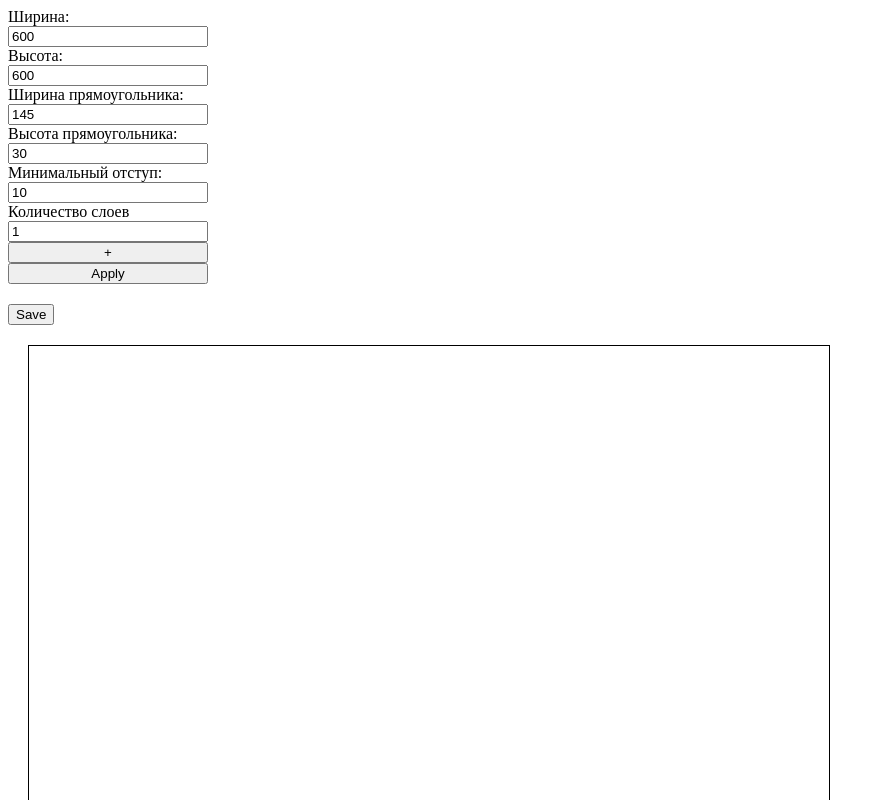
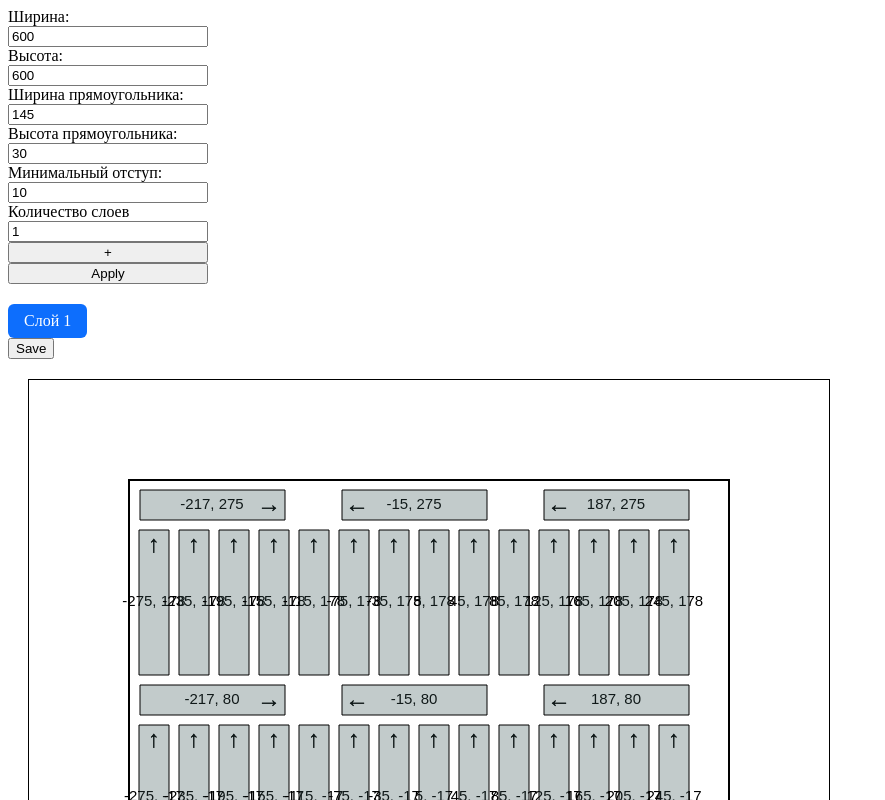
Before and after one commit to Ringyokoo/VSCode, a plain HTML site: page Rectangle.html in a window 1280 px wide. Shown: the top 800 px of the page, without its empty margins (0-885 px from the left). Drawn offline with Linux system fonts and the light colour scheme.

Commit message:
Добавлена функция для отступов дополнительных прямоугольников

```diff
--- a/Rectangle.html
+++ b/Rectangle.html
@@ -148,20 +148,48 @@
         function float2int(value) {
             return value | 0; // Побитывая операция
         }
+        function filterAndSortElements(arr, widthProp, sortProp) {
+            return arr
+                .filter(item => item.width !== widthProp)
+                .sort((a, b) => a[sortProp] - b[sortProp]);
+        }
 
-        function getInent(arr1Layer) {
-            let dopArr = arr1Layer.filter(item => item.width != rectWidth);
-            let otherRow = dopArr[0].row;
-            let count = 0;
-            for(let i = 0; i < dopArr.length; i++){
-                if(dopArr[i + 1].row != otherRow){
-                    otherRow = dopArr[i + 1].row;
-                    count -= i;
+        function calculateSpacing(lastElement, element, widthOrHeightProp, positionProp, startIndex, endIndex) {
+            const totalGap = lastElement[positionProp] + float2int(lastElement[widthOrHeightProp] / 2)
+                - (element[positionProp] + float2int(element[widthOrHeightProp] / 2));
+            return float2int(totalGap / (endIndex - startIndex));
+        }
+
+        function updateElementPositions(arr1Layer, widthOrHeightProp, rowOrColumnProp, positionProp) {
+            // Найдите последний элемент с нужной шириной
+            const normalLastRec = arr1Layer.findLast(item => item.width === rectWidth);
+
+            // Отфильтруйте и отсортируйте элементы
+            const filteredAndSortedElements = filterAndSortElements(arr1Layer, rectWidth, rowOrColumnProp);
+
+            if (filteredAndSortedElements.length === 0) return; // Если нет элементов для обработки
+
+            let currentRowOrColumnValue = filteredAndSortedElements[0][rowOrColumnProp];
+            let startIndexOfCurrentGroup = 0;
+
+            // Обработайте элементы по группам
+            for (let i = 0; i < filteredAndSortedElements.length; i++) {
+                if (filteredAndSortedElements[i + 1]?.[rowOrColumnProp] !== currentRowOrColumnValue) {
+
+                    const currentGroup = filteredAndSortedElements.slice(startIndexOfCurrentGroup + 1, i + 1);
+                    const spacing = calculateSpacing(normalLastRec, filteredAndSortedElements[i], widthOrHeightProp, positionProp, startIndexOfCurrentGroup, i);
+
+                    currentGroup.forEach((item, index) => {
+                        const arrIndex = arr1Layer.indexOf(item);
+                        arr1Layer[arrIndex][positionProp] += spacing * (index + 1);
+                    });
+
+                    startIndexOfCurrentGroup = i + 1;
+                    currentRowOrColumnValue = filteredAndSortedElements[i + 1]?.[rowOrColumnProp];
                 }
             }
-            // console.log(arr1Layer.filter(item => item.width != rectWidth && item.row == 0))
+        }
 
-        }
 
 
 
@@ -172,6 +200,7 @@
             let text = arrText[2];
             let arrLength = arr.length;
             let arr1Layer = [];
+            let listRowDopRec = [];
             // arr = arr[0].map((_, colIndex) => arr.map(row => row[colIndex]));
             // console.log(arr)
 
@@ -248,11 +277,13 @@
 
             }
 
-            // getInent(arr1Layer);
-
             // rectangles = rectangles.filter((r) => (Math.abs(r.x) + inent <= (centerX - r.width / 2 - dopCenterX) && Math.abs(r.y) + inent <= (centerY - r.height / 2 - dopCenterY)));
-
-            getInent(arr1Layer);
+            if (flagAddVert) {
+                updateElementPositions(arr1Layer, 'width', 'row', 'x');
+            }
+            if (flagAddHoriz) {
+                updateElementPositions(arr1Layer, 'height', 'column', 'y');
+            }
             rectangles.push(...arr1Layer);
 
             flagAddHoriz = false;
```
